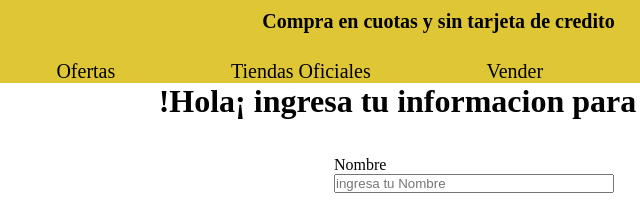
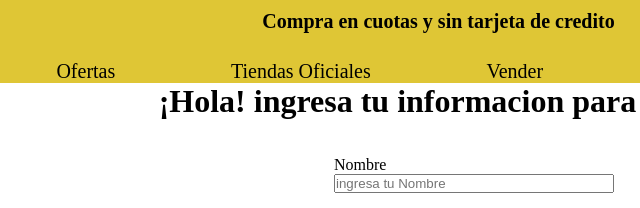
Before and after one commit to AndresFeGoHe/MercadoLiebre, a plain HTML site: page views/registro.html in a window 1280 px wide. Shown: the top 208 px of the page, 166-806 px from the left. Drawn offline with Linux system fonts and the light colour scheme.

Commit message:
Se cambia signo

```diff
--- a/views/registro.html
+++ b/views/registro.html
@@ -31,7 +31,7 @@
 
     </header>
     <main>
-        <h1 class="titulologin"> !Hola¡ ingresa tu informacion para registrarte </h1>
+        <h1 class="titulologin"> ¡Hola! ingresa tu informacion para registrarte </h1>
         <br>
         <br>
 
```
